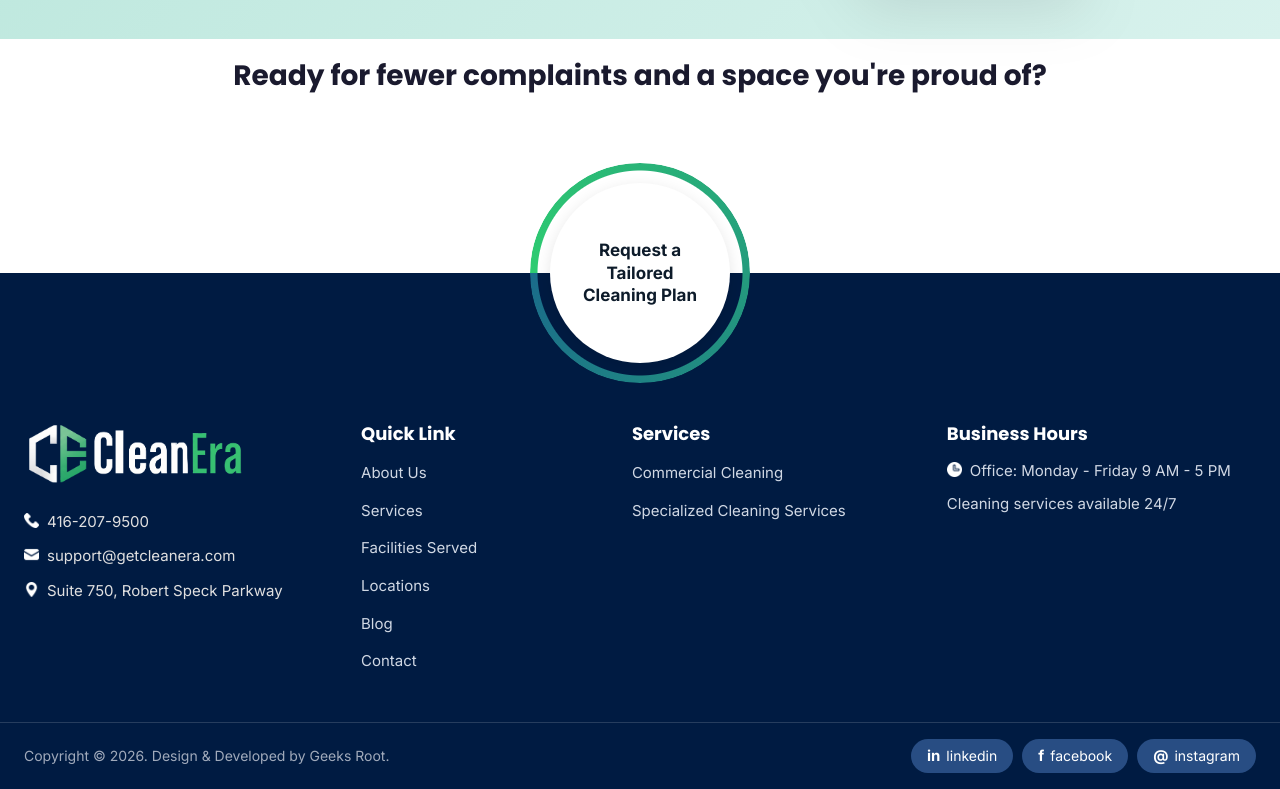
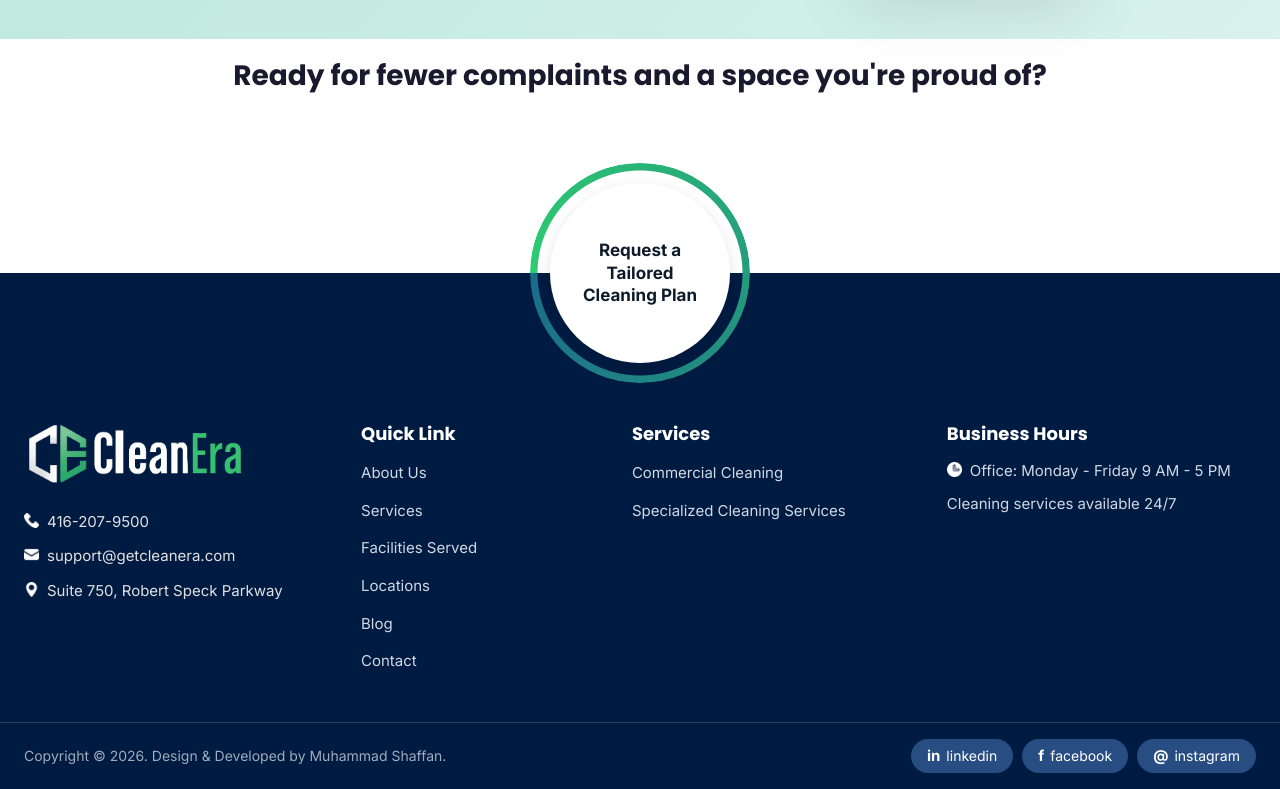
Before and after one commit to SHAFFAN12/CleanEra_Website, a React (Vite) app: page / in a window 1280 px wide. Shown: the part 9415-10204 px from the top of the page. Built offline with nearby package versions, Linux system fonts and the light colour scheme.

Commit message:
finalized

```diff
--- a/src/components/Footer.jsx
+++ b/src/components/Footer.jsx
@@ -87,7 +87,7 @@ const Footer = () => {
       {/* Bottom Bar */}
       <div className="footer-bottom-bar">
         <div className="container footer-bottom-inner">
-          <p className="copyright">Copyright © 2026. Design &amp; Developed by Geeks Root.</p>
+          <p className="copyright">Copyright © 2026. Design &amp; Developed by Muhammad Shaffan.</p>
           <div className="social-pills">
             <a href="#" className="social-pill">
               <span className="social-icon">in</span>
```
